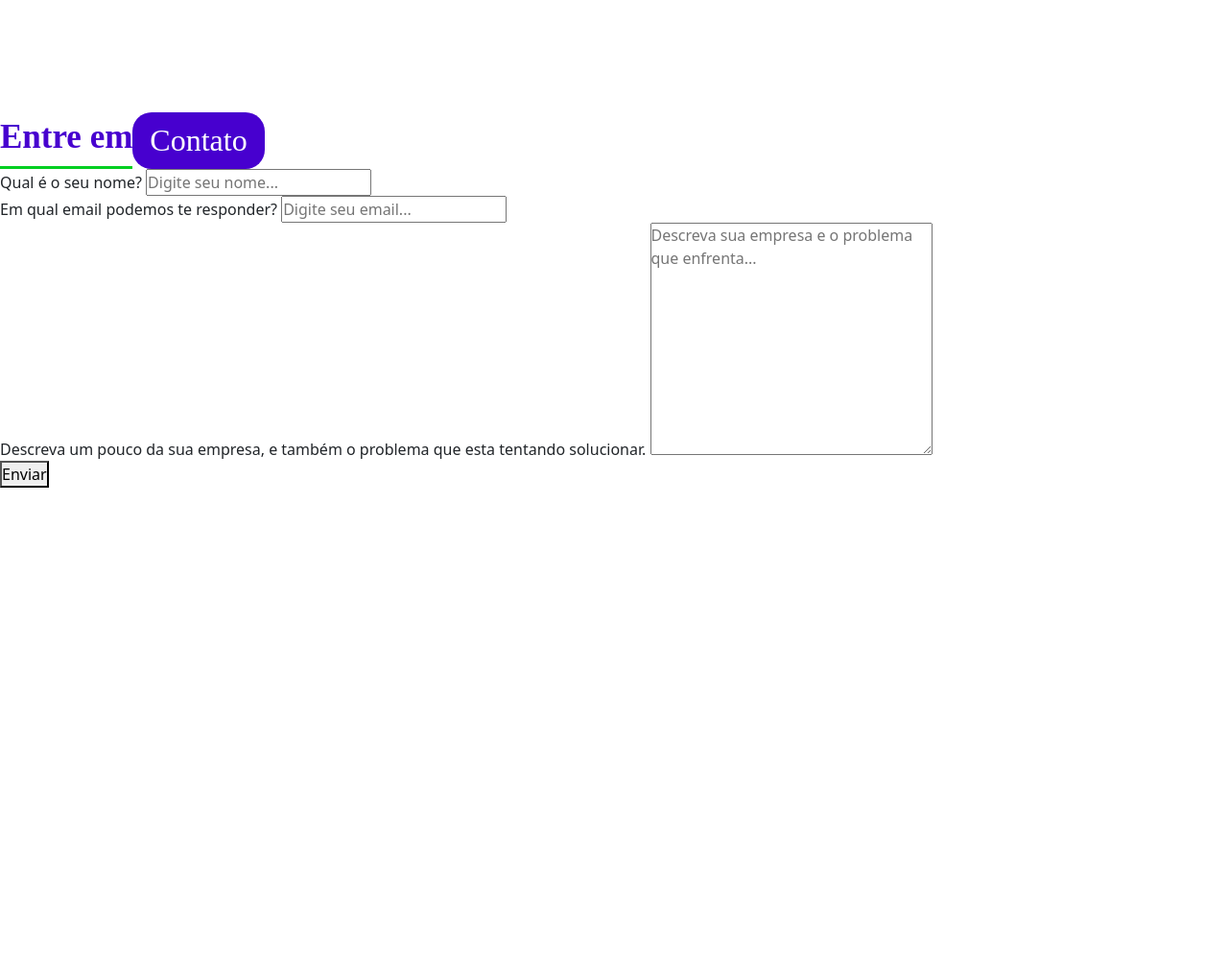
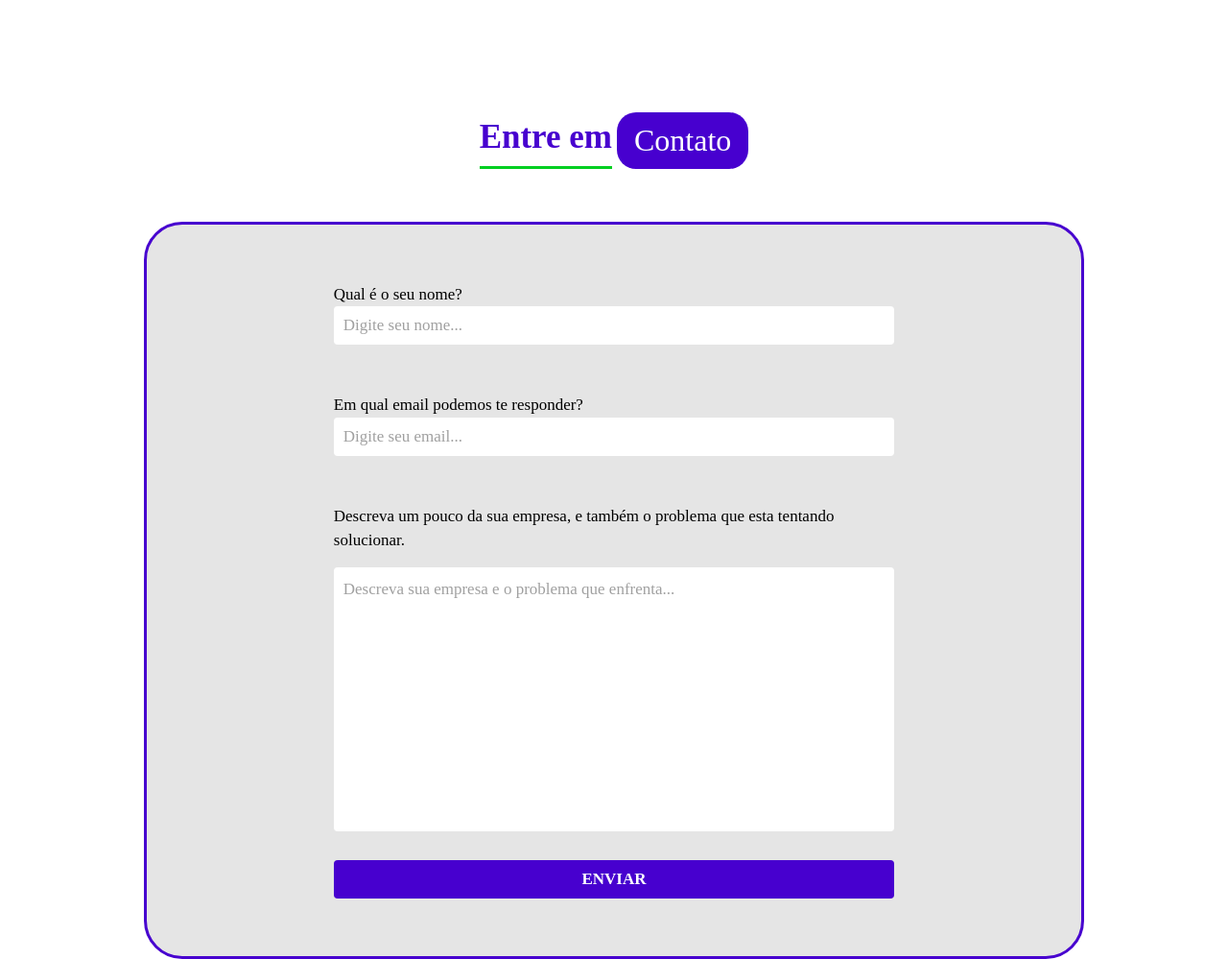
Before and after one commit to giulia0107/pixelv, a plain HTML site: page index.html in a window 1280 px wide. Shown: the part 3178-4177 px from the top of the page at 96% size. Before the commit the page ends 3686 px from the top, so only its background shows below. Drawn offline with nearby package versions, Linux system fonts and the light colour scheme; a web font is replaced by a local one.

Commit message:
formulario finalizado

```diff
--- a/style.css
+++ b/style.css
@@ -198,9 +198,10 @@ header .container-grid {
     align-items: center;
     flex-wrap: wrap;
 
-    position:relative
+    position: relative
 }
-.linha-roxo{
+
+.linha-roxo {
     position: absolute;
     z-index: -1;
 
@@ -228,7 +229,7 @@ z-index: -1;
     justify-content: center;
 }
 
-#servicos .cards h3{
+#servicos .cards h3 {
     font-size: 24px;
     margin: 5px 0 30px;
     color: var(--roxo-pixelV);
@@ -236,36 +237,37 @@ font-family: "Recursive", sans-linear-bold;
     text-align: center;
 }
 
-#servicos .cards p{
+#servicos .cards p {
     font-family: "Recursive", sans-linear;
     font-size: 18px;
     margin-bottom: 20px;
     line-height: 1.5;
 }
 
-#servicos .cards svg{
+#servicos .cards svg {
     color: var(--roxo-pixelV);
     height: 75px;
 }
 
-#servicos .cards:hover{
+#servicos .cards:hover {
     border: solid 3px var(--verde-pixelV);
 
 }
-#servicos .cards:hover h3{
+
+#servicos .cards:hover h3 {
     color: var(--verde-pixelV);
 }
 
-#servicos .cards:hover svg{
+#servicos .cards:hover svg {
     fill: var(--verde-pixelV);
 
 }
 
-#cases-h2{
+#cases-h2 {
     margin-right: 5px;
 }
 
-#cases{
+#cases {
 
     display: flex;
     flex-direction: column;
@@ -274,7 +276,7 @@ fill: var(--verde-pixelV);
     margin-bottom: 120px;
 }
 
-#cases img{
+#cases img {
     height: 300px;
     border-radius: 40px;
 }
@@ -283,3 +285,145 @@ fill: var(--verde-pixelV);
     max-width: 1170px;
     width: 90%;
 }
+
+/* contato */
+
+#contato {
+
+    text-align: center;
+    padding-bottom: 100px;
+    margin-bottom: 100px;
+}
+
+#contato .titulo {
+    justify-content: center;
+    margin-bottom: 55px;
+}
+
+#contato h2 {
+    margin-left: 5px;
+}
+
+#contato form {
+    width: 90%;
+    max-width: 980px;
+
+
+
+    margin: 0 auto;
+    padding: 60px 0;
+    display: flex;
+    flex-direction: column;
+    align-items: center;
+
+    border-radius: 40px;
+    background-color: var(--Contato);
+    border: solid 3px var(--roxo-pixelV);
+
+    color: var(--preto);
+    font-family: "recursive", sans-linear;
+    font-size: 17px;
+
+}
+
+.campo {
+    width: 60%;
+    text-align: left;
+
+    display: flex;
+    flex-direction: column;
+    justify-content: space-between;
+
+    margin-bottom: 50px;
+}
+
+.campo-descricao {
+    width: 60%;
+
+    text-align: left;
+
+    display: flex;
+    flex-direction: column;
+    justify-content: space-between;
+
+    margin-bottom: 30px;
+
+}
+
+.campo input {
+    height: 40px;
+    background-color: var(--branco);
+
+    border: none;
+    border-radius: 4px;
+
+    text-indent: 10px;
+
+    outline: none;
+}
+
+.campo-descricao textarea {
+    color: var(--preto);
+    background-color: var(--branco);
+
+    border: none;
+    border-radius: 4px;
+
+    outline: none;
+
+    padding: 10px;
+
+    resize: none;
+
+}
+
+.campo-lable,
+.campo-descricao label {
+    margin-bottom: 15px;
+
+}
+
+.campo input,
+.campo-descricao textarea{
+    font-family: "recursive", sans-linear;
+    font-size: 17px;
+}
+
+.campo input::placeholder,
+.campo-descricao textarea::placeholder{
+    color: #a0a0a0;
+}
+
+
+.campo input:focus,
+.campo-descricao textarea:focus{
+    outline: 2px solid var(--verde-pixelV);
+}
+
+
+#contato form button{
+    height: 40px;
+    width: 60%;
+
+    background-color: var(--roxo-pixelV);
+    color: var(--branco);
+
+    border: none;
+    border-radius: 4px;
+
+    font-size: 17px;
+    font-family: "recursive", sans-linear;
+    font-weight: 700;
+
+    text-transform: uppercase;
+
+
+    cursor: pointer;
+
+    transition: background-color 500ms;
+}
+
+#contato form button:hover{
+    background-color: var(--verde-pixelV);
+
+}
```
Lines whose indentation alone changed are shown as unchanged.
